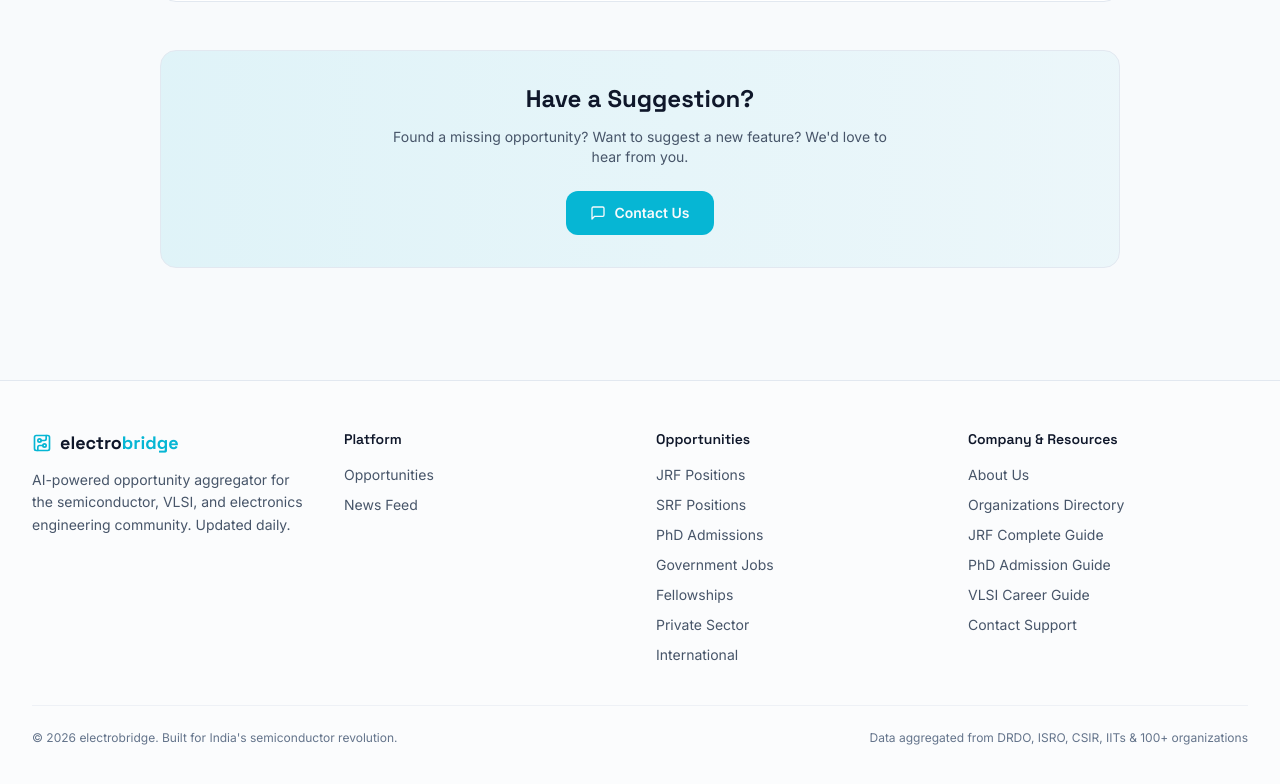
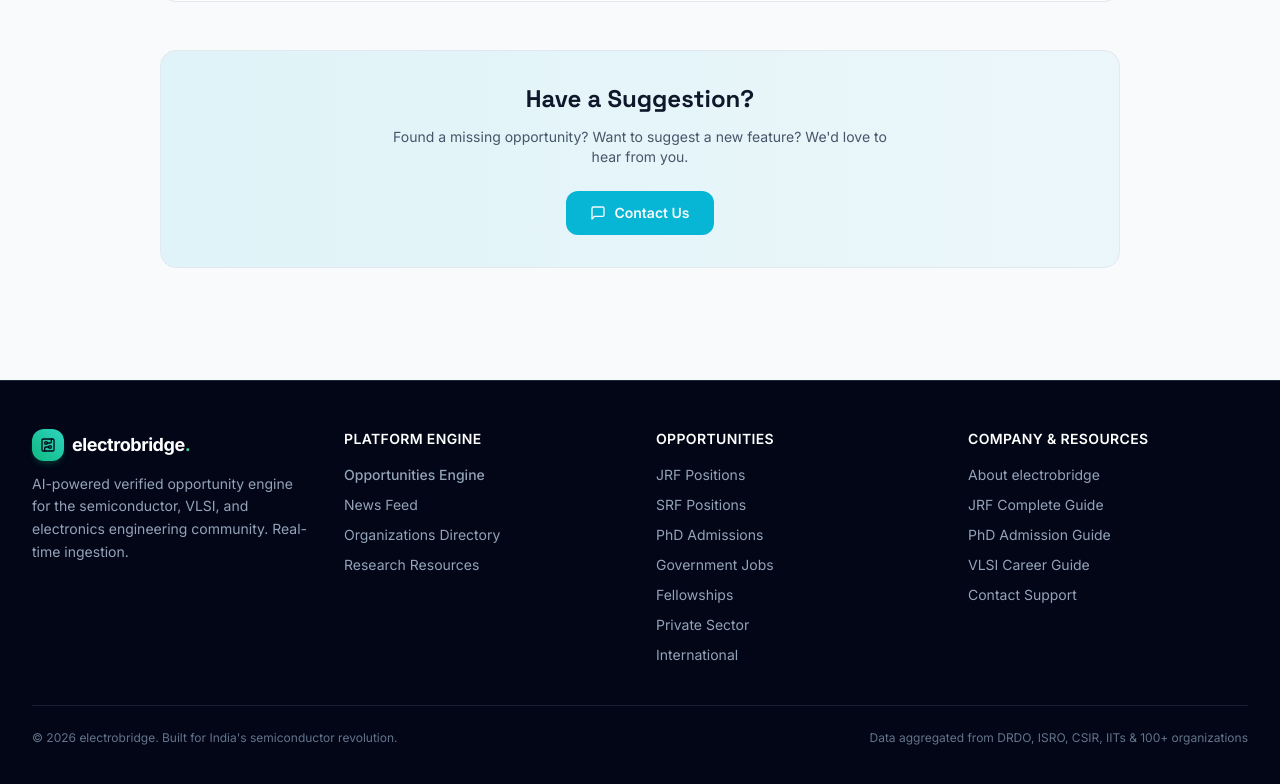
Before and after one commit to amitkr26/electrobridge, a Next.js app in the folder frontend/: page /about in a window 1280 px wide. Shown: the part 2056-2840 px from the top of the page. Built offline with nearby package versions, Linux system fonts and the light colour scheme; no server answers.

Commit message:
fix: update Footer brand identity and theme, clean remaining brand references

```diff
--- a/frontend/src/app/about/page.tsx
+++ b/frontend/src/app/about/page.tsx
@@ -7,13 +7,13 @@ import {
 import { supabaseAdmin } from "@/lib/supabase";
 
 export const metadata: Metadata = {
-  title: "About — BerojgarDegreeWala | Electronics & Semiconductor Opportunities",
-  description: "Learn about BerojgarDegreeWala — a free platform aggregating JRF, PhD, government, and private sector opportunities in electronics and semiconductor research across India and internationally.",
-  alternates: { canonical: "https://berojgardegreewala.vercel.app/about" },
+  title: "About — electrobridge | Verified Semiconductor Opportunity Engine",
+  description: "Learn about electrobridge — an AI-powered opportunity engine aggregating JRF, PhD, government, and private sector opportunities in electronics and semiconductor research across India.",
+  alternates: { canonical: "https://electrobridge.vercel.app/about" },
   openGraph: {
-    title: "About BerojgarDegreeWala",
-    description: "Free platform for JRF, PhD, DRDO, ISRO, CSIR opportunities in electronics & semiconductor.",
-    url: "https://berojgardegreewala.vercel.app/about",
+    title: "About electrobridge",
+    description: "Verified opportunity engine for JRF, PhD, DRDO, ISRO, CSIR opportunities in electronics & semiconductor.",
+    url: "https://electrobridge.vercel.app/about",
   },
 };
 
--- a/frontend/src/app/categories/page.tsx
+++ b/frontend/src/app/categories/page.tsx
@@ -4,9 +4,9 @@ import { supabaseAdmin } from "@/lib/supabase";
 import { GraduationCap, FlaskConical, BookOpen, Building2, Award, Briefcase } from "lucide-react";
 
 export const metadata: Metadata = {
-  title: "Browse Opportunities by Category — JRF, PhD, Govt Jobs | BerojgarDegreeWala",
+  title: "Browse Opportunities by Category — JRF, PhD, Govt Jobs | electrobridge",
   description: "Browse electronics and semiconductor opportunities by category: JRF, SRF, PhD, Government Jobs, Fellowships, and Private Sector positions. Updated daily.",
-  alternates: { canonical: "https://berojgardegreewala.vercel.app/categories" },
+  alternates: { canonical: "https://electrobridge.vercel.app/categories" },
 };
 
 const CATEGORIES_CONFIG = [
--- a/frontend/src/app/not-found.tsx
+++ b/frontend/src/app/not-found.tsx
@@ -38,7 +38,7 @@ export default function NotFound() {
         href="/"
         className="inline-flex items-center gap-2 bg-accent text-bg-primary font-semibold rounded-xl px-6 py-2.5 text-sm hover:bg-accent-hover transition-colors"
       >
-        &larr; Return to BerojgarDegreeWala
+        &larr; Return to electrobridge
       </Link>
     </div>
   );
--- a/frontend/src/app/opportunities/page.tsx
+++ b/frontend/src/app/opportunities/page.tsx
@@ -5,10 +5,10 @@ import { GARBAGE_TITLE_PATTERNS } from "@/lib/scrapers/utils";
 import OpportunitiesClient from "./OpportunitiesClient";
 
 export const metadata: Metadata = {
-  title: "All Opportunities | BerojgarDegreeWala",
+  title: "All Opportunities | electrobridge",
   description: "Browse verified semiconductor, VLSI, JRF, and PhD opportunities.",
   alternates: {
-    canonical: "https://berojgardegreewala.vercel.app/opportunities",
+    canonical: "https://electrobridge.vercel.app/opportunities",
   },
 };
 
--- a/frontend/src/app/organizations/page.tsx
+++ b/frontend/src/app/organizations/page.tsx
@@ -4,7 +4,7 @@ import { ArrowRight, Building2, MapPin, Sparkles } from "lucide-react";
 import { supabaseAdmin } from "@/lib/supabase";
 
 export const metadata: Metadata = {
-  title: "Organizations — BerojgarDegreeWala",
+  title: "Organizations Directory — electrobridge",
   description:
     "Browse electronics and semiconductor research opportunities by organization — DRDO, ISRO, CSIR, IITs, Intel, Qualcomm, AMD, TSMC, and more.",
 };
--- a/frontend/src/app/resources/page.tsx
+++ b/frontend/src/app/resources/page.tsx
@@ -3,13 +3,13 @@ import Link from "next/link";
 import { GraduationCap, Briefcase, Globe, FileText, BookMarked, ArrowRight, Zap, Award, Network, Sparkles } from "lucide-react";
 
 export const metadata: Metadata = {
-  title: "Resources — JRF Guide, PhD Guide, DRDO Labs, CSIR Research | BerojgarDegreeWala",
+  title: "Resources — JRF Guide, PhD Guide, DRDO Labs, CSIR Research | electrobridge",
   description: "Comprehensive guide to JRF positions in India, PhD admissions, list of DRDO and CSIR labs for electronics research, NET vs GATE comparison, international fellowship programs, and more.",
-  alternates: { canonical: "https://berojgardegreewala.vercel.app/resources" },
+  alternates: { canonical: "https://electrobridge.vercel.app/resources" },
   openGraph: {
-    title: "BerojgarDegreeWala Resources — JRF Guide & Research Information",
+    title: "electrobridge Resources — JRF Guide & Research Information",
     description: "Step-by-step JRF application guide, PhD admission guide, NET vs GATE comparison, DRDO/CSIR lab directory, international fellowship programs for Indian researchers.",
-    url: "https://berojgardegreewala.vercel.app/resources",
+    url: "https://electrobridge.vercel.app/resources",
   },
 };
 
--- a/frontend/src/app/signup/page.tsx
+++ b/frontend/src/app/signup/page.tsx
@@ -98,13 +98,13 @@ export default function SignupPage() {
           <div className="w-9 h-9 rounded-xl bg-accent/10 flex items-center justify-center">
             <Zap className="w-5 h-5 text-accent" />
           </div>
-          <span className="text-lg font-bold text-text-primary">BerojgarDegreeWala</span>
+          <span className="text-lg font-bold text-text-primary">electrobridge</span>
         </div>
 
         {step === "role" ? (
           <div className="space-y-5">
             <div className="text-center">
-              <h1 className="text-2xl font-bold text-text-primary">Join BerojgarDegreeWala</h1>
+              <h1 className="text-2xl font-bold text-text-primary">Join electrobridge</h1>
               <p className="text-text-secondary mt-1">How do you want to use the platform?</p>
             </div>
 
--- a/frontend/src/components/Footer.tsx
+++ b/frontend/src/components/Footer.tsx
@@ -1,60 +1,69 @@
 import Link from "next/link";
-import { Zap, CircuitBoard } from "lucide-react";
+import { CircuitBoard } from "lucide-react";
 
 export default function Footer() {
   return (
-    <footer className="bg-surface/50 border-t border-border mt-16">
+    <footer className="bg-slate-950 border-t border-slate-800 text-slate-300 mt-16">
       <div className="max-w-7xl mx-auto px-4 sm:px-6 lg:px-8 py-12">
         <div className="grid grid-cols-1 sm:grid-cols-2 lg:grid-cols-4 gap-8">
+
+          {/* BRAND COLUMN */}
           <div className="sm:col-span-2 lg:col-span-1">
-            <Link href="/" className="flex items-center gap-2 mb-3">
-              <CircuitBoard className="w-5 h-5 text-accent" />
-              <span className="font-display text-lg font-bold text-text-primary">
-                electro<span className="text-accent">bridge</span>
+            <Link href="/" className="flex items-center gap-2 mb-3 group">
+              <div className="w-8 h-8 rounded-lg bg-gradient-to-tr from-emerald-500 to-teal-400 flex items-center justify-center shadow-md shadow-emerald-500/20">
+                <CircuitBoard className="w-4 h-4 text-slate-950" />
+              </div>
+              <span className="font-bold text-lg tracking-tight text-white group-hover:text-emerald-400 transition-colors">
+                electrobridge<span className="text-emerald-400">.</span>
               </span>
             </Link>
-            <p className="text-text-secondary text-sm leading-relaxed mb-4">
-              AI-powered opportunity aggregator for the semiconductor, VLSI, and electronics engineering community. Updated daily.
+            <p className="text-slate-400 text-sm leading-relaxed mb-4">
+              AI-powered verified opportunity engine for the semiconductor, VLSI, and electronics engineering community. Real-time ingestion.
             </p>
           </div>
+
+          {/* ENGINE COLUMN */}
           <div>
-            <h4 className="font-display text-sm font-semibold text-text-primary mb-4">Platform</h4>
+            <h4 className="text-sm font-semibold text-white tracking-wide uppercase mb-4">Platform Engine</h4>
             <div className="flex flex-col gap-2.5">
-              <Link href="/opportunities" className="text-text-secondary hover:text-accent transition-colors text-sm">Opportunities</Link>
-              <Link href="/news" className="text-text-secondary hover:text-accent transition-colors text-sm">News Feed</Link>
+              <Link href="/opportunities" className="text-slate-400 hover:text-emerald-400 transition-colors text-sm font-medium">Opportunities Engine</Link>
+              <Link href="/news" className="text-slate-400 hover:text-emerald-400 transition-colors text-sm">News Feed</Link>
+              <Link href="/organizations" className="text-slate-400 hover:text-emerald-400 transition-colors text-sm">Organizations Directory</Link>
+              <Link href="/resources" className="text-slate-400 hover:text-emerald-400 transition-colors text-sm">Research Resources</Link>
             </div>
           </div>
+
+          {/* OPPORTUNITY CATEGORIES */}
           <div>
-            <h4 className="font-display text-sm font-semibold text-text-primary mb-4">Opportunities</h4>
+            <h4 className="text-sm font-semibold text-white tracking-wide uppercase mb-4">Opportunities</h4>
             <div className="flex flex-col gap-2.5">
-              <Link href="/category/jrf" className="text-text-secondary hover:text-accent transition-colors text-sm">JRF Positions</Link>
-              <Link href="/category/srf" className="text-text-secondary hover:text-accent transition-colors text-sm">SRF Positions</Link>
-              <Link href="/category/phd" className="text-text-secondary hover:text-accent transition-colors text-sm">PhD Admissions</Link>
-              <Link href="/category/govt-job" className="text-text-secondary hover:text-accent transition-colors text-sm">Government Jobs</Link>
-              <Link href="/category/fellowship" className="text-text-secondary hover:text-accent transition-colors text-sm">Fellowships</Link>
-              <Link href="/category/private" className="text-text-secondary hover:text-accent transition-colors text-sm">Private Sector</Link>
-              <Link href="/category/international" className="text-text-secondary hover:text-accent transition-colors text-sm">International</Link>
+              <Link href="/category/jrf" className="text-slate-400 hover:text-emerald-400 transition-colors text-sm">JRF Positions</Link>
+              <Link href="/category/srf" className="text-slate-400 hover:text-emerald-400 transition-colors text-sm">SRF Positions</Link>
+              <Link href="/category/phd" className="text-slate-400 hover:text-emerald-400 transition-colors text-sm">PhD Admissions</Link>
+              <Link href="/category/govt-job" className="text-slate-400 hover:text-emerald-400 transition-colors text-sm">Government Jobs</Link>
+              <Link href="/category/fellowship" className="text-slate-400 hover:text-emerald-400 transition-colors text-sm">Fellowships</Link>
+              <Link href="/category/private" className="text-slate-400 hover:text-emerald-400 transition-colors text-sm">Private Sector</Link>
+              <Link href="/category/international" className="text-slate-400 hover:text-emerald-400 transition-colors text-sm">International</Link>
             </div>
           </div>
+
+          {/* RESOURCES COLUMN */}
           <div>
-            <h4 className="font-display text-sm font-semibold text-text-primary mb-4">Company & Resources</h4>
+            <h4 className="text-sm font-semibold text-white tracking-wide uppercase mb-4">Company & Resources</h4>
             <div className="flex flex-col gap-2.5">
-              <Link href="/about" className="text-text-secondary hover:text-accent transition-colors text-sm">About Us</Link>
-              <Link href="/organizations" className="text-text-secondary hover:text-accent transition-colors text-sm">Organizations Directory</Link>
-              <Link href="/resources/jrf-guide" className="text-text-secondary hover:text-accent transition-colors text-sm">JRF Complete Guide</Link>
-              <Link href="/resources/phd-guide" className="text-text-secondary hover:text-accent transition-colors text-sm">PhD Admission Guide</Link>
-              <Link href="/resources/vlsi-careers" className="text-text-secondary hover:text-accent transition-colors text-sm">VLSI Career Guide</Link>
-              <Link href="/contact" className="text-text-secondary hover:text-accent transition-colors text-sm">Contact Support</Link>
+              <Link href="/about" className="text-slate-400 hover:text-emerald-400 transition-colors text-sm">About electrobridge</Link>
+              <Link href="/resources/jrf-guide" className="text-slate-400 hover:text-emerald-400 transition-colors text-sm">JRF Complete Guide</Link>
+              <Link href="/resources/phd-guide" className="text-slate-400 hover:text-emerald-400 transition-colors text-sm">PhD Admission Guide</Link>
+              <Link href="/resources/vlsi-careers" className="text-slate-400 hover:text-emerald-400 transition-colors text-sm">VLSI Career Guide</Link>
+              <Link href="/contact" className="text-slate-400 hover:text-emerald-400 transition-colors text-sm">Contact Support</Link>
             </div>
           </div>
         </div>
-        <div className="border-t border-border/50 mt-10 pt-6 flex flex-col sm:flex-row items-center justify-between gap-4">
-          <p className="text-text-muted text-xs">
-            &copy; {new Date().getFullYear()} electrobridge. Built for India&apos;s semiconductor revolution.
-          </p>
-          <p className="text-text-muted text-xs">
-            Data aggregated from DRDO, ISRO, CSIR, IITs & 100+ organizations
-          </p>
+
+        {/* BOTTOM BAR */}
+        <div className="border-t border-slate-800/80 mt-10 pt-6 flex flex-col sm:flex-row items-center justify-between gap-4 text-xs text-slate-500">
+          <p>&copy; {new Date().getFullYear()} electrobridge. Built for India&apos;s semiconductor revolution.</p>
+          <p>Data aggregated from DRDO, ISRO, CSIR, IITs & 100+ organizations</p>
         </div>
       </div>
     </footer>
--- /dev/null
+++ b/frontend/src/components/Footer.tsx.metadata.json
@@ -0,0 +1,4 @@
+{
+  "summary": "Update Footer.tsx for electrobridge with native dark emerald theme and opportunity engine links",
+  "updatedAt": "2026-07-23T13:40:50.422350100Z"
+}
--- a/frontend/src/components/OpportunityDisclaimer.tsx
+++ b/frontend/src/components/OpportunityDisclaimer.tsx
@@ -23,7 +23,7 @@ export default function OpportunityDisclaimer({ opportunityId, officialPageUrl }
               <li>• Always verify details on the official website</li>
               <li>• Check for any updates or changes to the advertisement</li>
               <li>• Deadlines and eligibility criteria may have changed</li>
-              <li>• BerojgarDegreeWala aggregates publicly available information</li>
+              <li>• electrobridge aggregates publicly available information</li>
             </ul>
             <div className="flex items-center gap-3 mt-4 flex-wrap">
               {officialPageUrl && (
```
